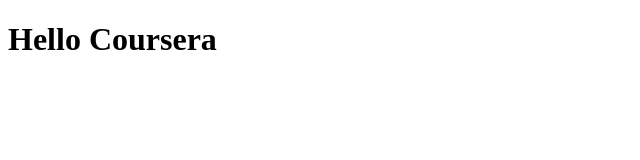
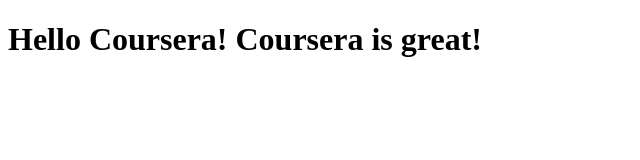
Before and after one commit to vadim-os/coursera-html-css-js-for-web, a plain HTML site: page site/index.html in a window 1280 px wide. Shown: the whole page, without its empty margins (0-640 px from the left). Drawn offline with Linux system fonts and the light colour scheme.

Commit message:
small changes

```diff
--- a/site/index.html
+++ b/site/index.html
@@ -4,6 +4,6 @@
 	<title>Hello Coursera</title>
 </head>
 <body>
-<h1>Hello Coursera</h1>
+<h1>Hello Coursera! Coursera is great!</h1>
 </body>
 </html>
```
